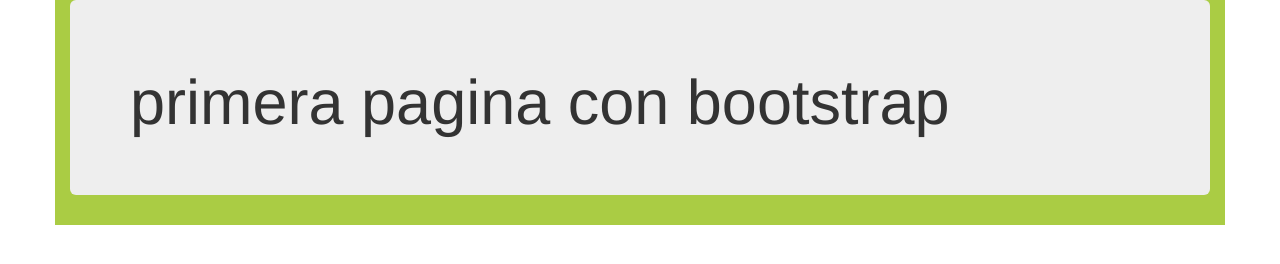
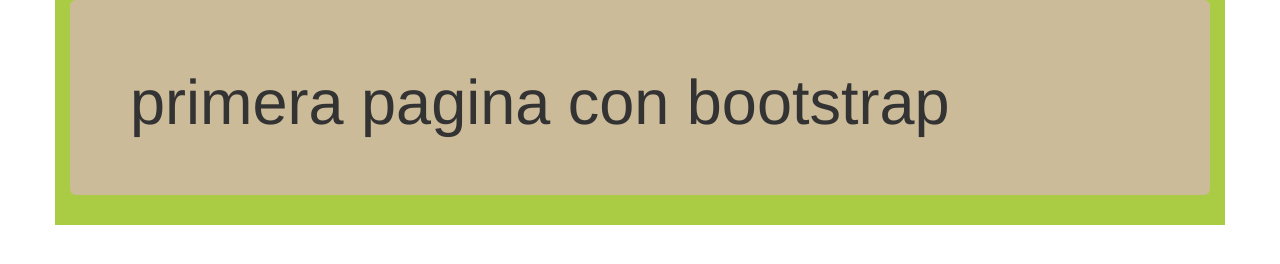
Before and after one commit to leocj/suma_vectores, a plain HTML site: page index.html in a window 1280 px wide. Drawn offline with nearby package versions, Linux system fonts and the light colour scheme.

Commit message:
agregar fondos al proyecto

```diff
--- a/css/estilo.css
+++ b/css/estilo.css
@@ -1,3 +1,7 @@
 .container{
   background-color: #AC4;
+
 }
+.container .jumbotron{
+  background-color: #CB9;
+}
```
